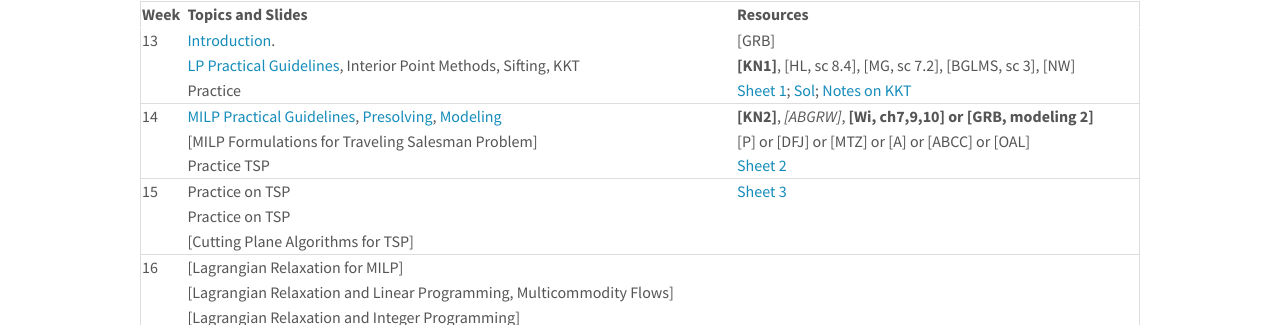
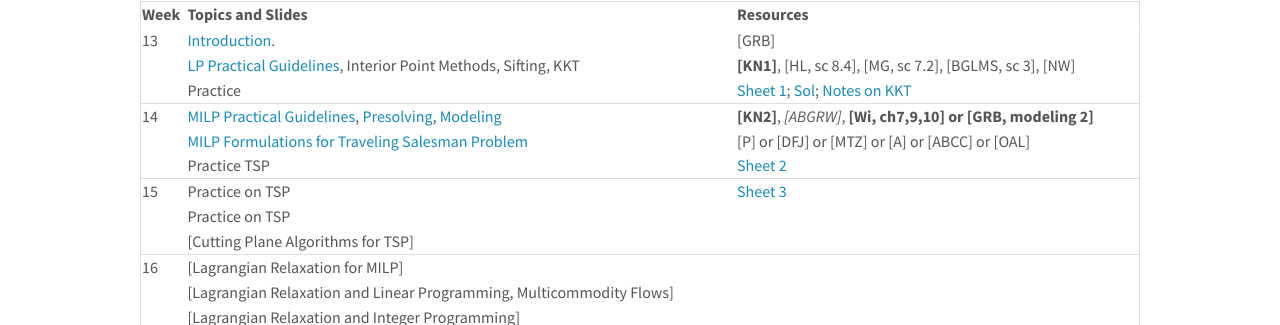
Before and after one commit to DM872/dm872.github.io, a Jekyll site: the page built from index.md, in a window 1280 px wide. Shown: the part 551-876 px from the top of the page. Built offline with Jekyll 4.4.1, drawn with Linux system fonts in a browser that asks for light colours; nearby versions of some CDN libraries; comment, search, counter and statistics services are not loaded; some of the changed lines change nothing that is shown.

Commit message:
added tsp slides

```diff
--- a/index.md
+++ b/index.md
@@ -59,7 +59,7 @@ w3.includeHTML();
 |      | Practice                                                                 | [Sheet 1][11];  [Sol][81]; [Notes on KKT][102]                |
 |------+--------------------------------------------------------------------------+---------------------------------------------------------------|
 |   14 | [MILP Practical Guidelines][105],  [Presolving][60], [Modeling][56]      | **[KN2]**, *[ABGRW]*, **[Wi, ch7,9,10] or [GRB, modeling 2]** |
-|      | [MILP Formulations for Traveling Salesman Problem]                       | [P] or [DFJ] or [MTZ] or [A] or [ABCC] or [OAL]               |
+|      | [MILP Formulations for Traveling Salesman Problem][53]                   | [P] or [DFJ] or [MTZ] or [A] or [ABCC] or [OAL]               |
 |      | Practice TSP                                                             | [Sheet 2][12]                                                 |
 |------+--------------------------------------------------------------------------+---------------------------------------------------------------|
 |   15 | Practice on TSP                                                          | [Sheet 3][13]                                                 |
```
